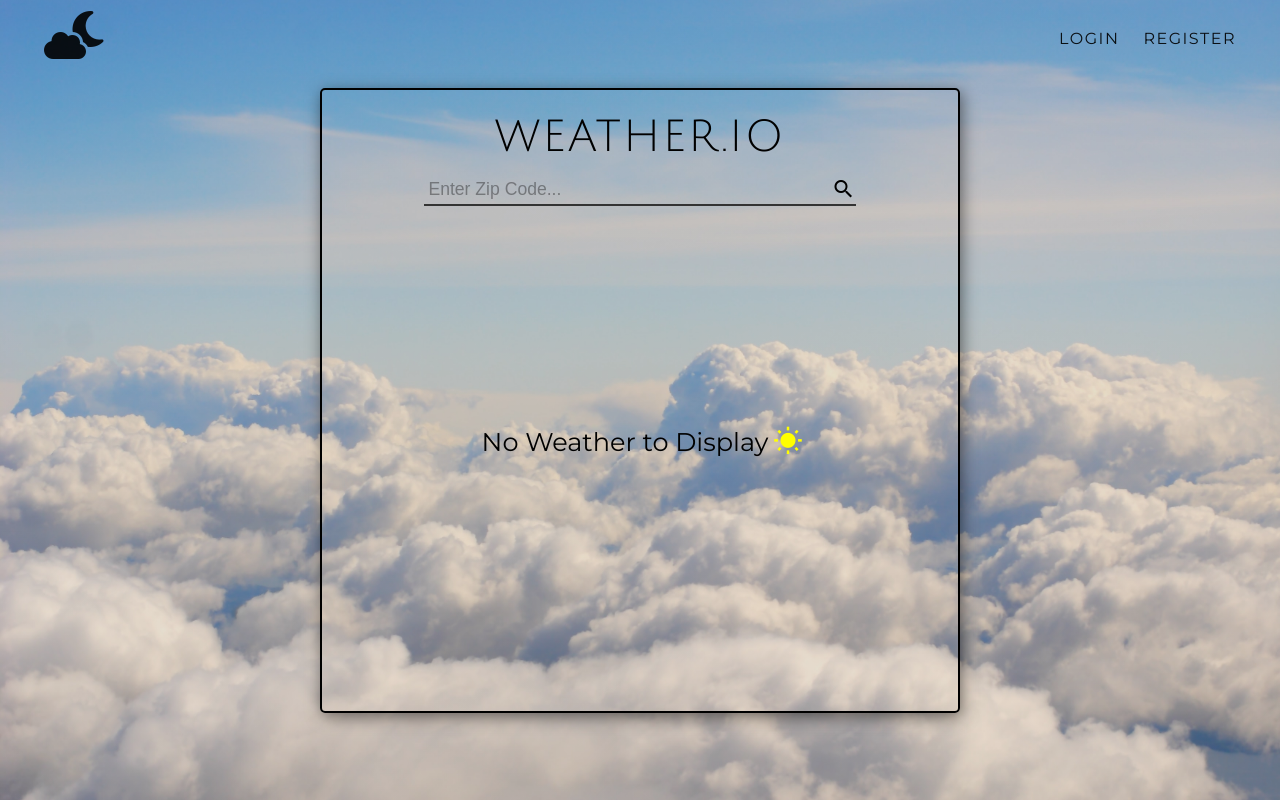
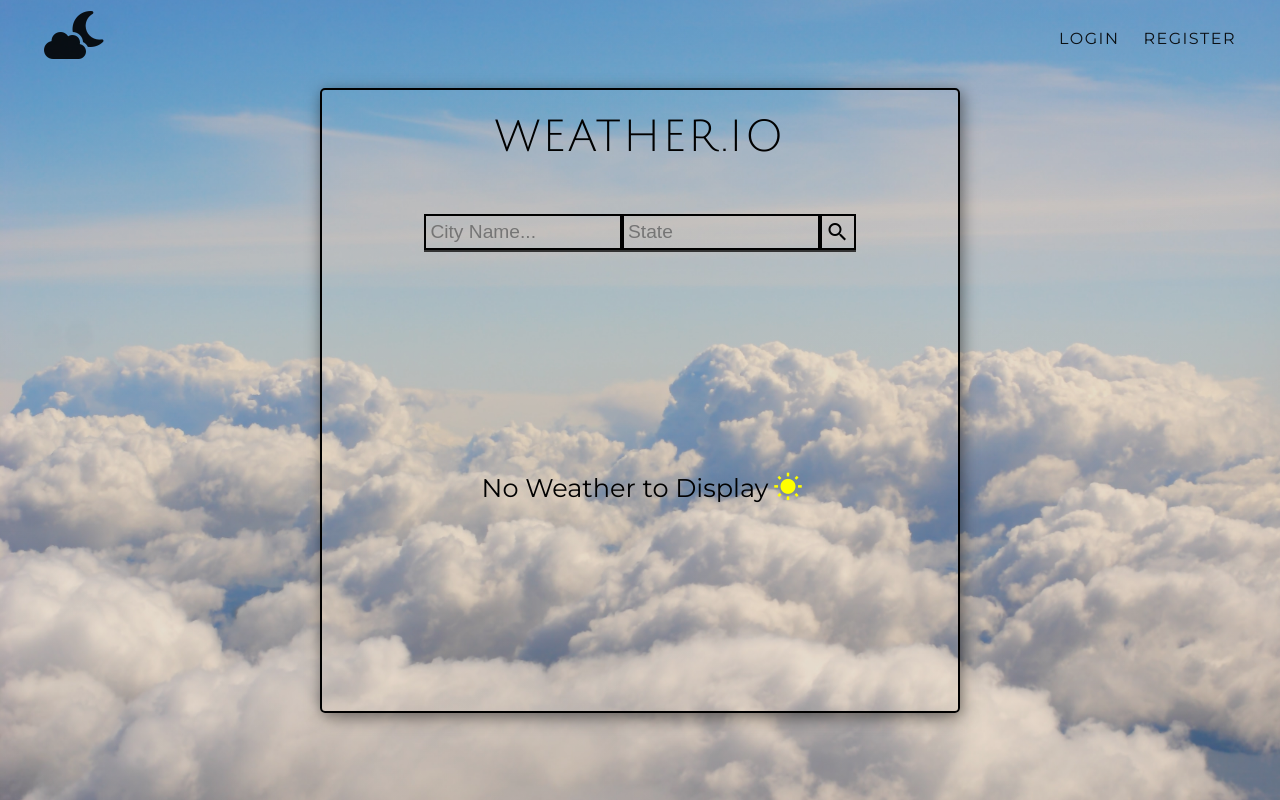
Before and after one commit to airavata-courses/ScrumLords, a React (Create React App) app in the folder user_interface/client/: page /dashboard in a window 1280 px wide. Built offline with nearby package versions, Linux system fonts and the light colour scheme; no server answers.

Commit message:
Added City ID

```diff
--- a/user_interface/client/src/components/search/components/WeatherContainer.js
+++ b/user_interface/client/src/components/search/components/WeatherContainer.js
@@ -4,14 +4,27 @@ import axios from 'axios'
 
 export const WeatherContainer = () => {
     const API_KEY = '4c3f87318d7dda9dbf7b495c8c670333'
-    const [searchQuery, setSearchQuery] = useState();
+    const [searchQuery1, setSearchQuery1] = useState();
+    const [searchQuery2, setSearchQuery2] = useState();
     const [weatherData, setWeatherData] = useState({
         temp: null,
         humidity: null,
         desc: null,
         city: null
     })
+
+    const updateSearch1 = e => {
+        setSearchQuery1(e.target.value);
+    }
+
+    const updateSearch2 = e => {
+        setSearchQuery2(e.target.value);
+    }
+
+
+    /*
     const [isValidZip, setIsValidZip] = useState(true);
+
 
     const updateSearch = e => {
         let zipCode = e.target.value;
@@ -26,25 +39,28 @@ export const WeatherContainer = () => {
 
     }
 
+
     const validateZip = (zipCode) => {
         let regex = /[0-9]{5}/;
         return regex.test(zipCode)
     }
+    */
 
     const getWeatherData = () => {
+
+        /*
         if (!isValidZip || searchQuery === '') {
             setIsValidZip(false);
             return;
         }
+        */
 
-        fetch(`http://api.openweathermap.org/data/2.5/weather?zip=${searchQuery},us&appid=${API_KEY}`)
+        fetch(`http://api.openweathermap.org/data/2.5/weather?q=${searchQuery1},${searchQuery2},us&appid=${API_KEY}`)
             .then(res => res.json())
             .then(async data => {
-                const latitude = data.coord.lat;
-                const longitude = data.coord.lon;
                 const user = await axios.get('/api/auth');
                 const user_id = user.data._id
-
+                let city_id = data.id;
                 setWeatherData({
                     temp: data.main.temp,
                     humidity: data.main.humidity,
@@ -58,23 +74,47 @@ export const WeatherContainer = () => {
                         'Content-Type': 'application/json'
                     }
                 };
-                const body = JSON.stringify({ data: { user_id, latitude, longitude } });
+                const body = JSON.stringify({ data: { user_id, city_id } });
                 // for sending response
                 const res = axios.post('http://localhost:8000/session/create', body, config);
                 console.log(body)
             })
     }
 
+    /*
     return (
         <section className="weather-container">
             <header className="weather-header">
                 <h3>WEATHER.IO</h3>
+
                 <div>
                     <input placeholder="Enter Zip Code..." className="search-input" onChange={updateSearch} maxLength='5' />
                     <button className="material-icons" onClick={getWeatherData}>search</button>
                 </div>
+
             </header>
             <p className="error">{isValidZip ? '' : 'Invalid Zip Code!'}</p>
+            <section className="weather-info">
+                {weatherData.temp === null ? (
+                    <p>No Weather to Display<i className="material-icons">wb_sunny</i></p>
+                ) : <WeatherInfo data={weatherData} />
+                }
+            </section>
+        </section>
+    )
+    */
+    return (
+        <section className="weather-container">
+            <header className="weather-header">
+                <h3>WEATHER.IO</h3>
+
+                <div>
+                    <input placeholder="City Name..." className="search-input1" onChange={updateSearch1} />
+                    <input placeholder="State" className="search-input2" onChange={updateSearch2} />
+                    <button className="material-icons" onClick={getWeatherData}>search</button>
+                </div>
+
+            </header>
             <section className="weather-info">
                 {weatherData.temp === null ? (
                     <p>No Weather to Display<i className="material-icons">wb_sunny</i></p>
--- a/user_interface/client/src/css/weather.css
+++ b/user_interface/client/src/css/weather.css
@@ -45,23 +45,35 @@ body {
   width: 70%;
   margin: auto;
   display: flex;
+  margin-top: 40px;
 }
 
-.search-input {
+.search-input1 {
   background: transparent;
-  border: none;
+  border: 2px solid black;
   padding: 4px;
   outline: none;
-  width: 100%;
+  width: 50%;
+  color: rgb(54, 55, 57);
+  font-size: 1.2rem;
+}
+
+.search-input2 {
+  background: transparent;
+  border: 2px solid black;
+  padding: 4px;
+  outline: none;
+  width: 50%;
   color: rgb(54, 55, 57);
   font-size: 1.2rem;
 }
 
 .weather-header button {
-  border: none;
+  border: 2px solid black;
   background: transparent;
   cursor: pointer;
   outline: none;
+  padding: 4px;
 }
 
 .search-input::-webkit-input-placeholder {
```
